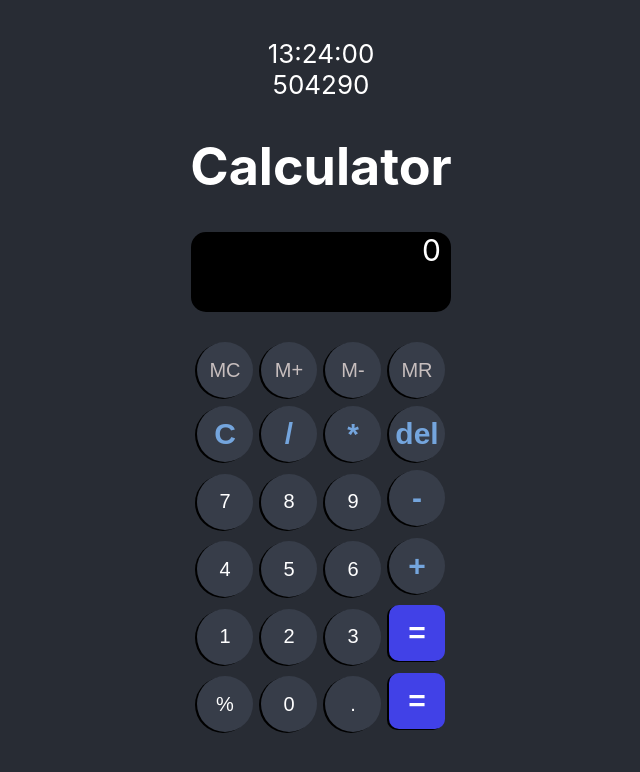
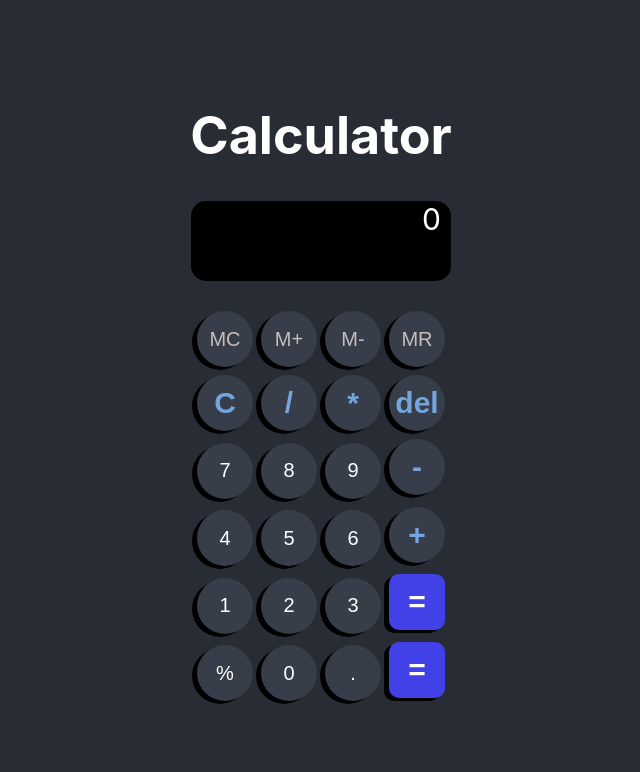
Before and after one commit to vitalyvitmens/calculator, a React (Create React App) app in the folder my-app/: page / in a window 1280 px wide. Shown: the top 772 px of the page, without its empty margins (319-959 px from the left). Built offline with nearby package versions, Linux system fonts and the light colour scheme.

Commit message:
add data in project

```diff
--- a/my-app/src/components/CalcComponent.jsx
+++ b/my-app/src/components/CalcComponent.jsx
@@ -1,39 +1,38 @@
 import styles from './CalcComponent.module.css'
 import { useState } from 'react'
 
-const getTimeFromDate = (date) => date.toISOString().substring(11, 19)
-const randomNumber = () => (Math.random() * 10000000).toFixed()
+let greenColorDisplay = false
 
 export const CalcComponent = (props) => {
-	const [currentDate, setCurrentDate] = useState(new Date())
-	setTimeout(() => {
-		setCurrentDate(new Date())
-	}, 1000)
-
-	const [currentRandomNumber, setCurrentRandomNumber] = useState(randomNumber())
-	setTimeout(() => {
-		setCurrentRandomNumber(randomNumber())
-	}, 1000)
-
 	const [calc, setCalc] = useState('')
 	const [result, setResult] = useState('')
 
 	const ops = ['/', '*', '+', '-', '.']
 
 	const updateCalc = (value) => {
+		greenColorDisplay = false
 		if (
 			(ops.includes(value) && calc === '') ||
 			(ops.includes(value) && ops.includes(calc.slice(-1)))
 		) {
-			console.log('updateCalc: return (/ * - +)')
 			return
 		}
-		setCalc(calc + value)
-		console.log('updateCalc: setCalc')
+		if (!greenColorDisplay) {
+			setCalc(calc + value)
+			greenColorDisplay = false
 
-		if (!ops.includes(value)) {
-			setResult(eval(calc + value).toString())
-			console.log('updateCalc: setResult')
+			if (!ops.includes(value)) {
+				setResult(eval(calc + value).toString())
+				greenColorDisplay = false
+			}
+		} else {
+			setCalc(calc + value)
+			if (!ops.includes(value)) {
+				setResult(eval(calc + value).toString())
+				setResult(value)
+				setCalc(value)
+				greenColorDisplay = false
+			}
 		}
 	}
 
@@ -42,30 +41,27 @@ export const CalcComponent = (props) => {
 			return
 		}
 		setCalc(eval(calc).toString())
-		console.log('calculate: setCalc')
-		styles.display = styles.displayEqual
+		greenColorDisplay = true
 	}
 
 	const deleteLast = () => {
 		if (calc === '') {
-      console.log('deleteLast: return')
 			return
 		}
 		const value = calc.slice(0, -1)
 		setCalc(value)
 		setResult('0')
-    console.log('deleteLast')
+		greenColorDisplay = false
 	}
 
 	const reset = () => {
 		if (calc === '') {
-			console.log('reset: return')
 			return
 		}
 		const value = calc.slice(0, 0)
 		setCalc(value)
 		setResult('0')
-		console.log('reset')
+		greenColorDisplay = false
 	}
 
 	const initializesArr = [
@@ -103,10 +99,8 @@ export const CalcComponent = (props) => {
 
 	return (
 		<>
-			<div>{getTimeFromDate(currentDate)}</div>
-			<div>{randomNumber(currentRandomNumber)}</div>
 			<h1>Calculator</h1>
-			<div className={styles.display}>
+			<div className={greenColorDisplay ? styles.displayEqual : styles.display}>
 				{/* <div className={calc ? styles.displayEqual : styles.display}> */}
 				{result ? <span>({result}) </span> : ''}
 				{calc || '0'}
--- a/my-app/src/components/CalcComponent.module.css
+++ b/my-app/src/components/CalcComponent.module.css
@@ -33,12 +33,17 @@
 	color: white;
 	font-size: 20px;
 	border: 0;
-	box-shadow: -2px 1px black;
+	box-shadow: -5px 3px black;
 	cursor: pointer;
 }
 
 .number:hover {
-	opacity: 0.75;
+	opacity: 0.8;
+	box-shadow: -5px 3px rgb(20, 20, 20);
+}
+
+.number:active {
+	opacity: 0.6;
 	box-shadow: -2px 1px rgb(20, 20, 20);
 }
 
@@ -53,12 +58,17 @@
 	color: rgb(199, 190, 190);
 	font-size: 20px;
 	border: 0;
-	box-shadow: -2px 1px black;
+	box-shadow: -5px 3px black;
 	cursor: pointer;
 }
 
 .initialize:hover {
-	opacity: 0.75;
+	opacity: 0.8;
+	box-shadow: -5px 3px rgb(20, 20, 20);
+}
+
+.initialize:active {
+	opacity: 0.6;
 	box-shadow: -2px 1px rgb(20, 20, 20);
 }
 
@@ -74,12 +84,17 @@
 	font-size: 30px;
 	font-weight: bold;
 	border: 0;
-	box-shadow: -2px 1px black;
+	box-shadow: -5px 3px black;
 	cursor: pointer;
 }
 
 .operator:hover {
-	opacity: 0.75;
+	opacity: 0.8;
+	box-shadow: -5px 3px rgb(20, 20, 20);
+}
+
+.operator:active {
+	opacity: 0.6;
 	box-shadow: -2px 1px rgb(20, 20, 20);
 }
 
@@ -96,12 +111,17 @@
 	font-size: 30px;
 	font-weight: bold;
 	border: 0;
-	box-shadow: -2px 1px black;
+	box-shadow: -5px 3px black;
 	cursor: pointer;
 }
 
 .equal:hover {
-	opacity: 0.75;
+	opacity: 0.8;
+	box-shadow: -5px 3px rgb(20, 20, 20);
+}
+
+.equal:active {
+	opacity: 0.6;
 	box-shadow: -2px 1px rgb(20, 20, 20);
 }
 
```
Also changed, not shown: my-app/public/business.png (added), my-app/public/del.png (added).
